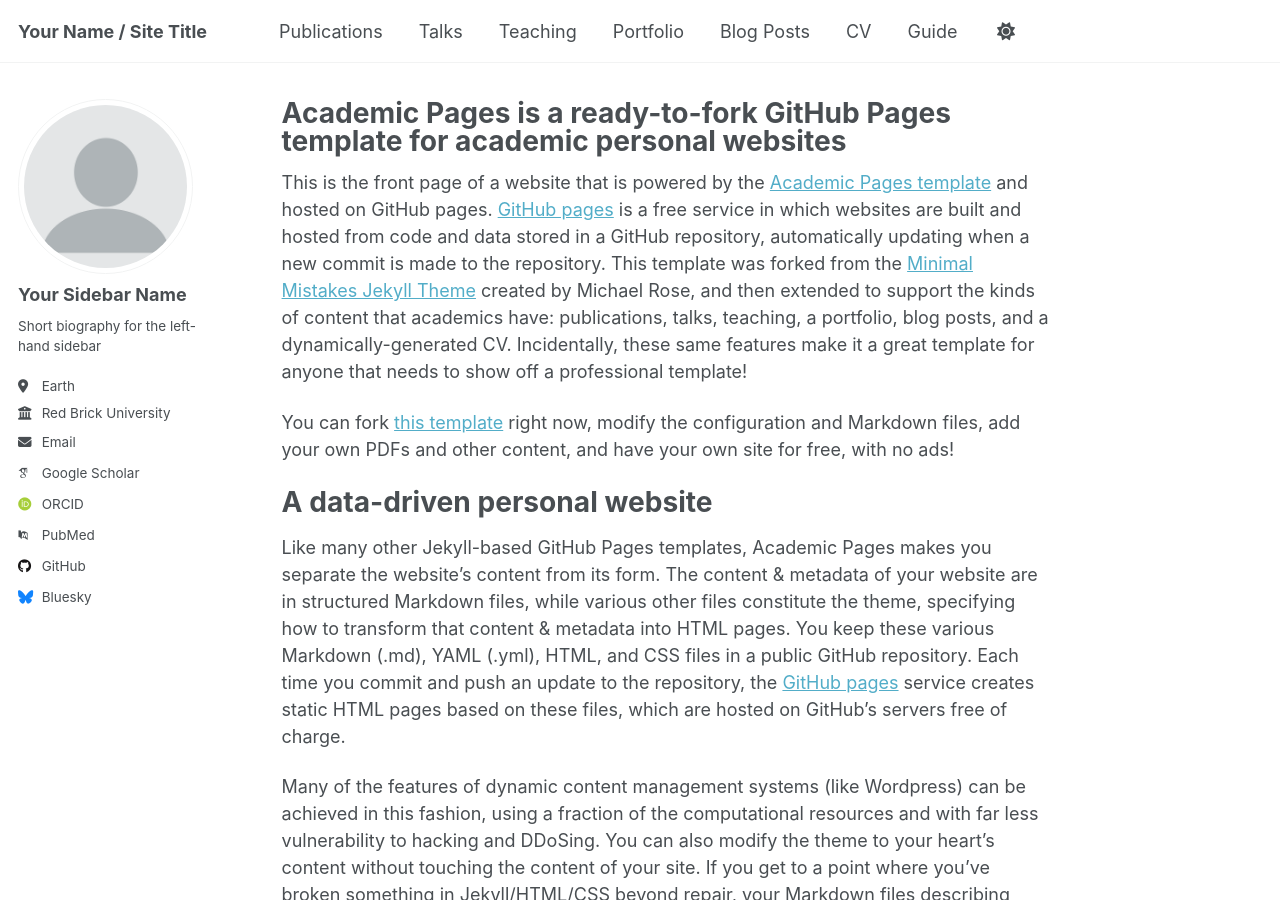
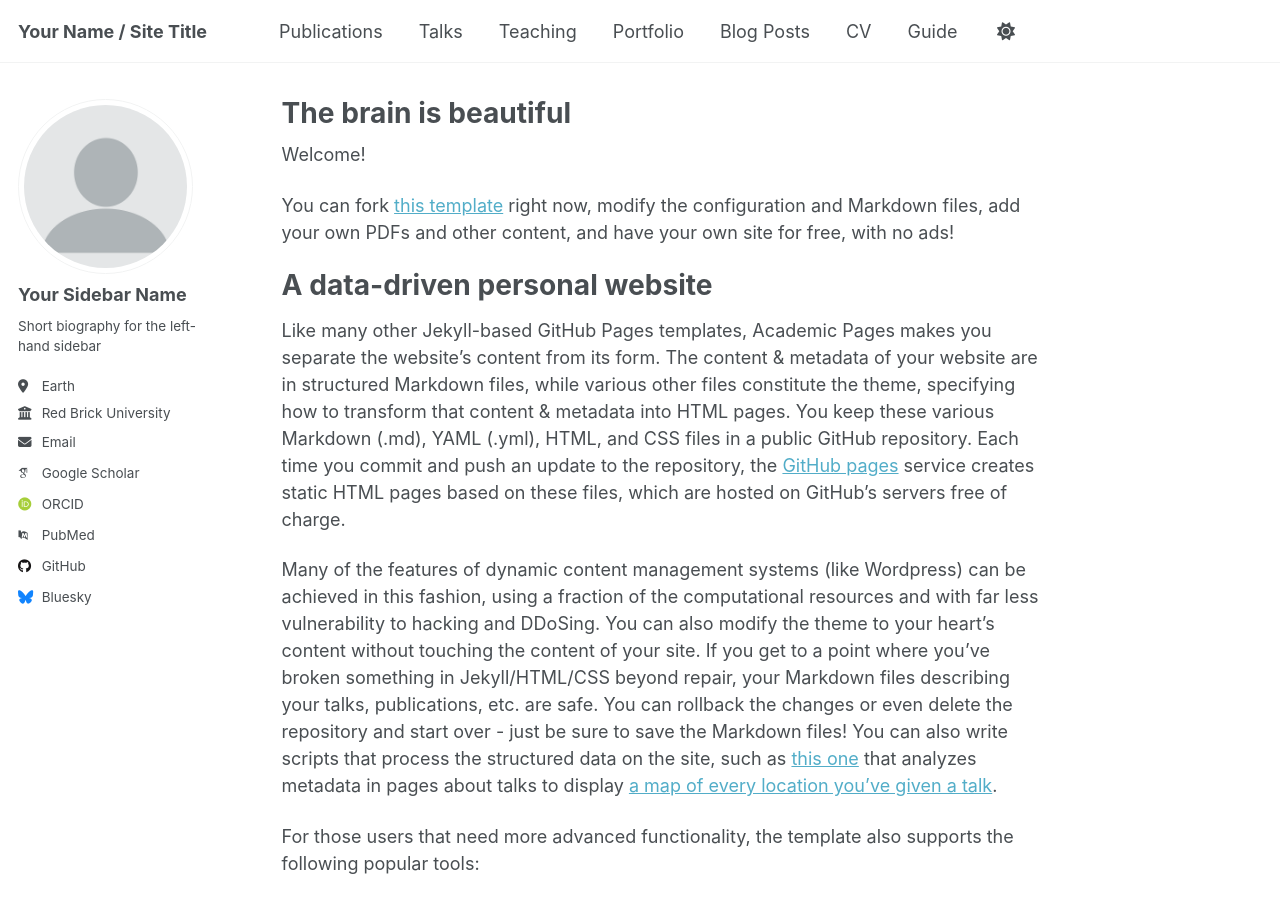
Before and after one commit to CarinaFo/CarinaForster.github.io, a Jekyll site: the page built from _pages/about.md, in a window 1280 px wide and 900 px high. Built offline with Jekyll 4.4.1, drawn with Linux system fonts in a browser that asks for light colours; some web fonts are replaced; a script that is not in the unit is left out.

Commit message:
first commit

```diff
--- a/_pages/about.md
+++ b/_pages/about.md
@@ -1,13 +1,13 @@
 ---
 permalink: /
-title: "Academic Pages is a ready-to-fork GitHub Pages template for academic personal websites"
+title: "The brain is beautiful"
 author_profile: true
 redirect_from:
   - /about/
   - /about.html
 ---
 
-This is the front page of a website that is powered by the [Academic Pages template](https://github.com/academicpages/academicpages.github.io) and hosted on GitHub pages. [GitHub pages](https://pages.github.com) is a free service in which websites are built and hosted from code and data stored in a GitHub repository, automatically updating when a new commit is made to the repository. This template was forked from the [Minimal Mistakes Jekyll Theme](https://mmistakes.github.io/minimal-mistakes/) created by Michael Rose, and then extended to support the kinds of content that academics have: publications, talks, teaching, a portfolio, blog posts, and a dynamically-generated CV. Incidentally, these same features make it a great template for anyone that needs to show off a professional template!
+Welcome!
 
  You can fork [this template](https://github.com/academicpages/academicpages.github.io) right now, modify the configuration and Markdown files, add your own PDFs and other content, and have your own site for free, with no ads!
 
```
